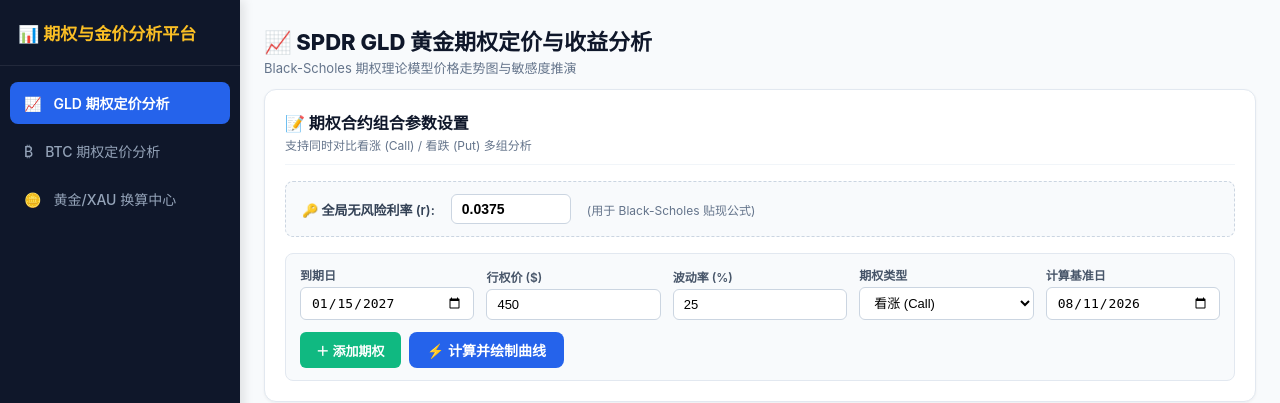
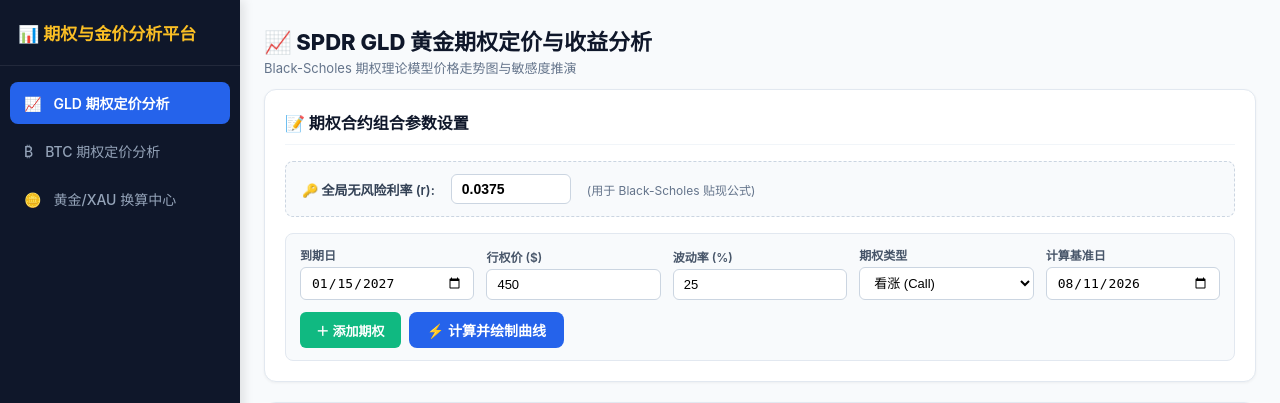
Before and after one commit to woodlyer/optionCal, a Flask app: page / in a window 1280 px wide. Shown: the top 403 px of the page. Run offline with Flask 3, Linux system fonts and the light colour scheme; the visitor is signed in with stand-in values (Sample User, id 1); some libraries are stand-ins or nearby versions.

Commit message:
style: 移除 index 页面期权合约参数设置下的副标题

```diff
--- a/templates/index.html
+++ b/templates/index.html
@@ -452,7 +452,6 @@
             <div class="card-header">
                 <div>
                     <span class="card-title">📝 期权合约组合参数设置</span>
-                    <span style="font-size: 12px; color: #64748b;">支持同时对比看涨 (Call) / 看跌 (Put) 多组分析</span>
                 </div>
             </div>
 
```
